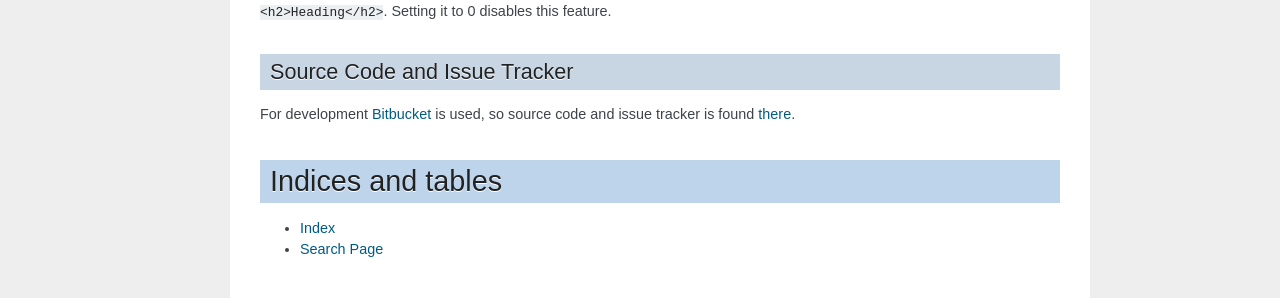
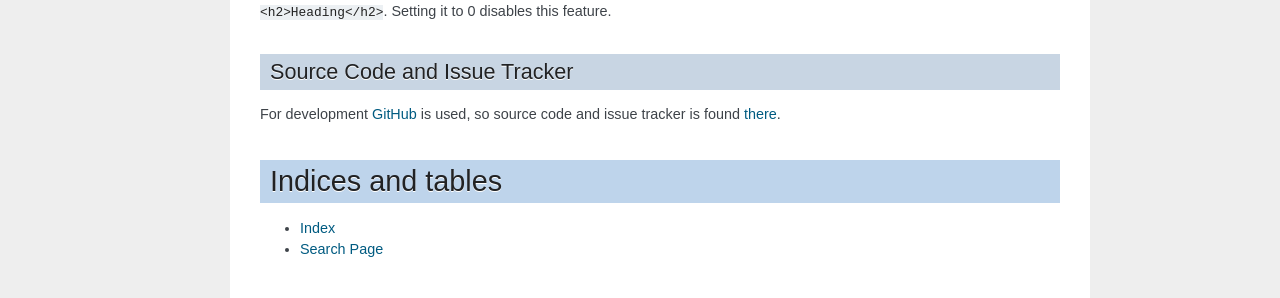
Before and after one commit to mitar/cmsplugin-markup-tracwiki, a Sphinx documentation site: the page built from docs/index.rst, in a window 1280 px wide and 900 px high, scrolled down 1800 px. Shown: the part 537-835 px from the top of the window. Built offline with Sphinx 7.4.7, drawn with Linux system fonts in a browser that asks for light colours.

Commit message:
Updated documentation to point to GitHub.

```diff
--- a/README.rst
+++ b/README.rst
@@ -7,7 +7,7 @@ supports Trac macros and it is also integrated with `django-filer`_ and
 `cmsplugin-blog`_. You can easily (with GUI) add files and images to the
 content, or any other text-enabled plugin content.
 
-.. _cmsplugin-markup: https://bitbucket.org/mitar/cmsplugin-markup
+.. _cmsplugin-markup: https://github.com/mitar/cmsplugin-markup-tracwiki
 .. _Trac: http://trac.edgewall.org/
 .. _Django CMS: https://www.django-cms.org/
 .. _django-filer: https://github.com/stefanfoulis/django-filer
--- a/docs/index.rst
+++ b/docs/index.rst
@@ -7,7 +7,7 @@ macros and it is also integrated with `django-filer`_ and `cmsplugin-blog`_.
 You can easily (with GUI) add files and images to the content, or any other
 text-enabled plugin content.
 
-.. _cmsplugin-markup: https://bitbucket.org/mitar/cmsplugin-markup
+.. _cmsplugin-markup: https://github.com/mitar/cmsplugin-markup-tracwiki
 .. _Trac: http://trac.edgewall.org/
 .. _django-filer: https://github.com/stefanfoulis/django-filer
 .. _cmsplugin-blog: https://github.com/fivethreeo/cmsplugin-blog
@@ -141,11 +141,11 @@ becomes ``<h2>Heading</h2>``. Setting it to 0 disables this feature.
 Source Code and Issue Tracker
 -----------------------------
 
-For development Bitbucket_ is used, so source code and issue tracker is found
+For development GitHub_ is used, so source code and issue tracker is found
 there_.
 
-.. _Bitbucket: https://bitbucket.org/
-.. _there: https://bitbucket.org/mitar/cmsplugin-markup-tracwiki
+.. _GitHub: https://github.com
+.. _there: https://github.com/mitar/cmsplugin-markup-tracwiki
 
 Indices and tables
 ==================
```
